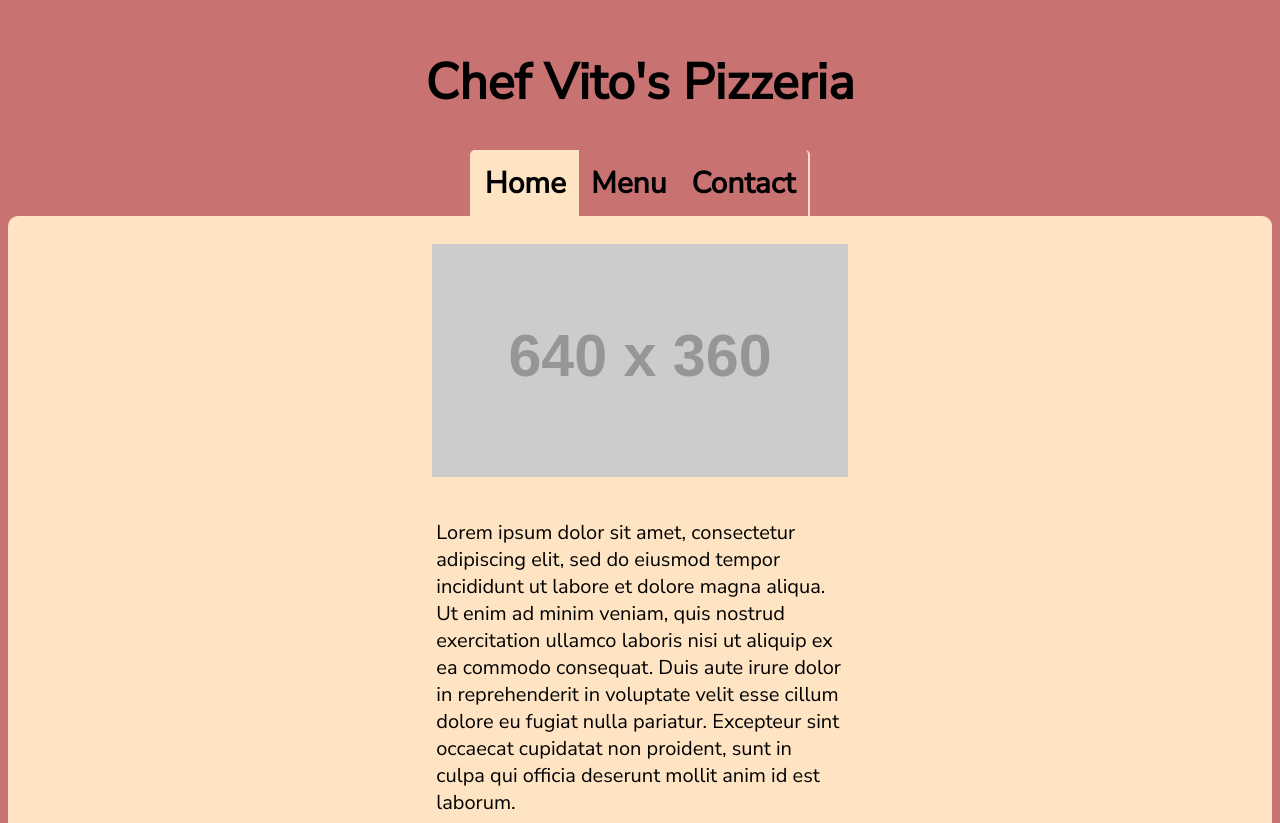
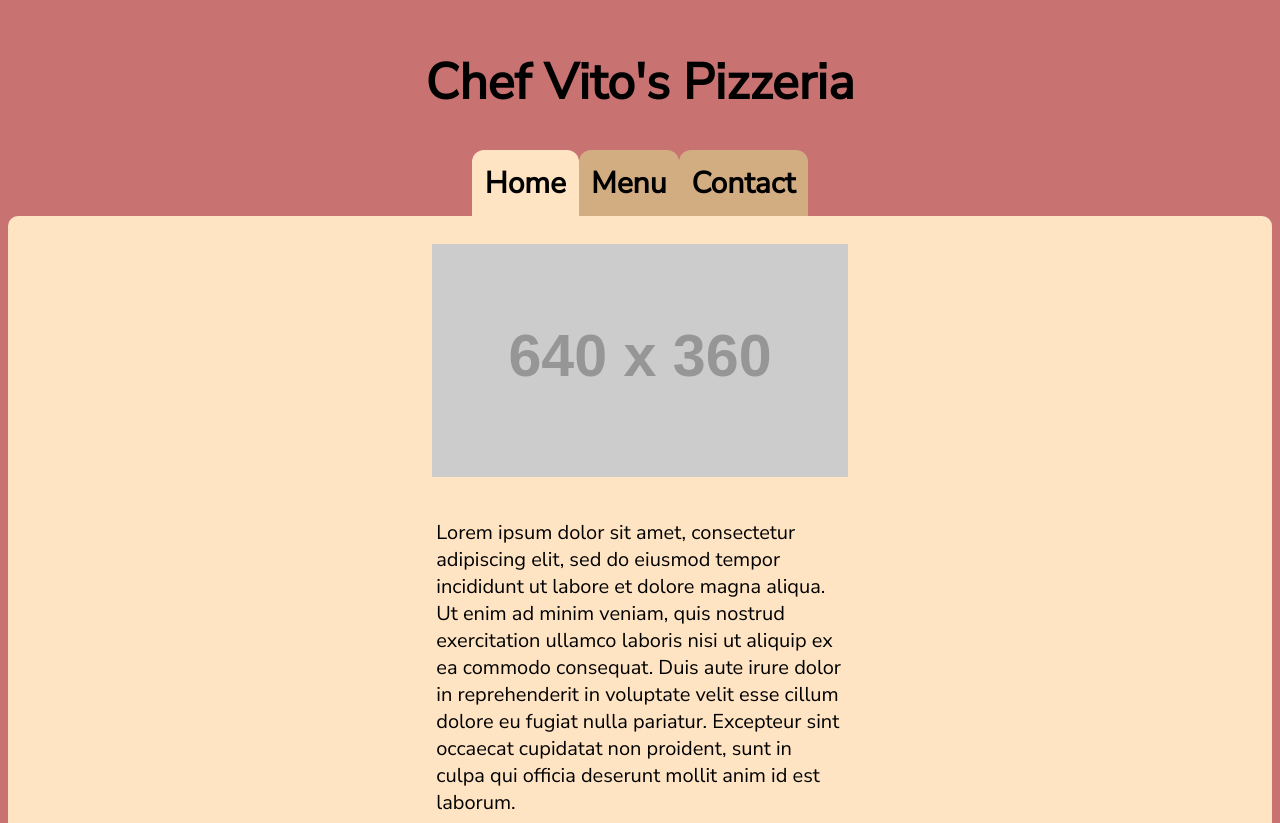
Before and after one commit to dstock3/restaurant, a plain HTML site: page index.html in a window 1280 px wide. Shown: the top 823 px of the page. Drawn offline with Linux system fonts and the light colour scheme; placeholder pictures from the web are drawn by us.

Commit message:
Adjusted border radius of tabs, along with background color for tabs that aren't selected.

```diff
--- a/style.css
+++ b/style.css
@@ -25,22 +25,14 @@ nav {
 }
 
 .nav-item {
-    background-color:rgb(200, 114, 114);
+    background-color:rgb(211, 173, 130);
     padding: 3%;
+    border-top-left-radius: 12px;
+    border-top-right-radius: 12px;
 }
 
 .selected {
     background-color: bisque;
-}
-
-#Home {
-    border-left: solid bisque 2px;
-    border-top-left-radius: 5px;
-}
-
-#Contact {
-    border-right: solid bisque 2px;
-    border-top-right-radius: 5px;
 }
 
 h2 {
```
